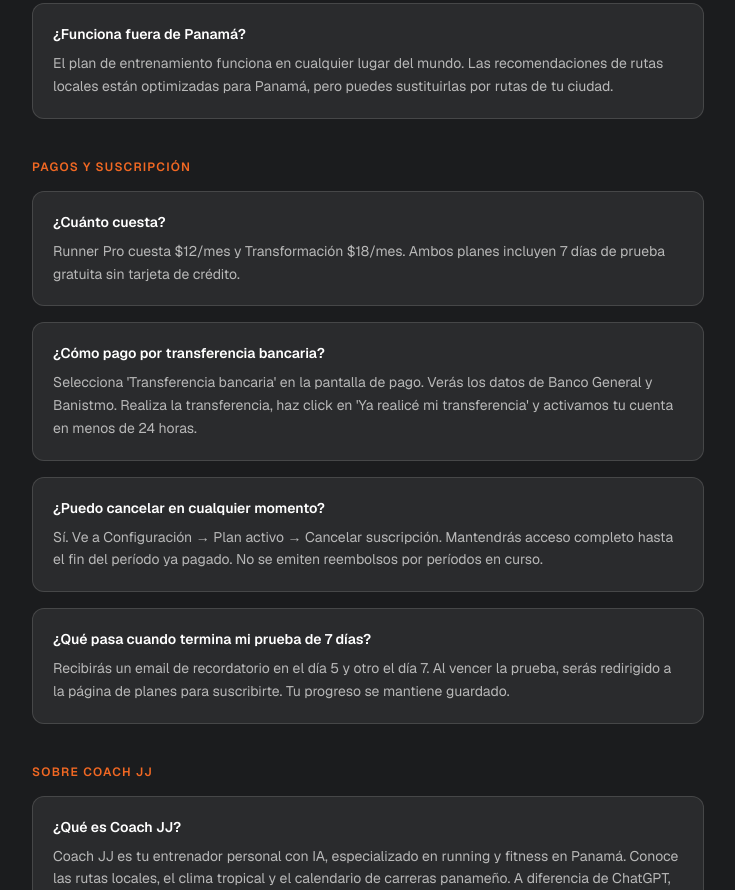
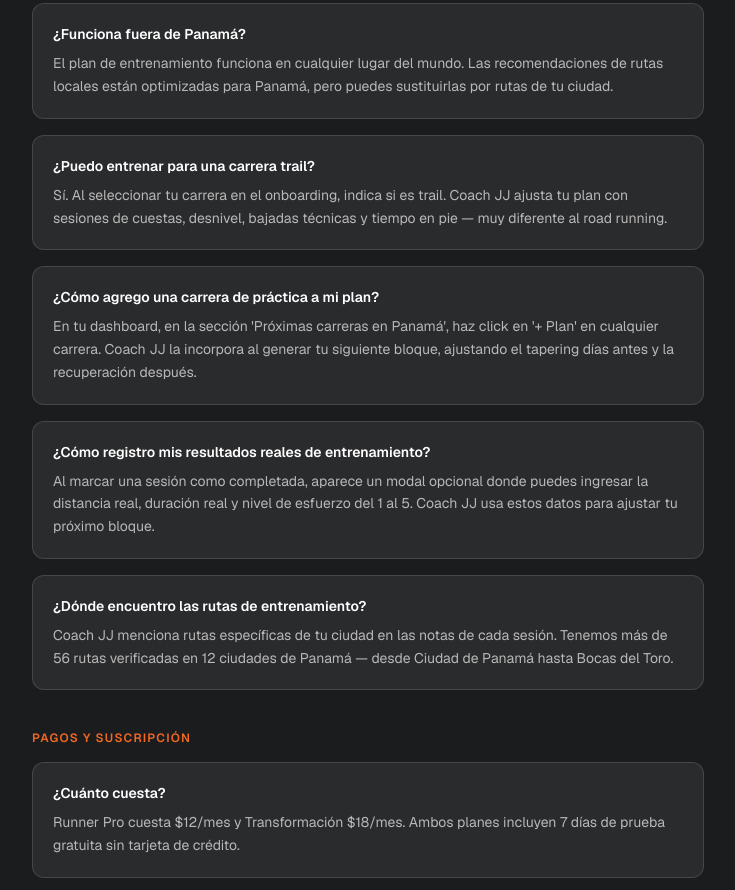
Before and after one commit to jjrivera11/runclub-pty, a Next.js app: page /help in a window 1280 px wide. Shown: the part 1660-2550 px from the top of the page, without its empty margins (272-1007 px from the left). Built offline with nearby package versions, Linux system fonts and the light colour scheme.

Commit message:
feat: nuevos benefits en landing + FAQ actualizado

```diff
--- a/src/app/help/page.tsx
+++ b/src/app/help/page.tsx
@@ -49,6 +49,22 @@ const FAQ = [
       {
         q: "¿Funciona fuera de Panamá?",
         a: "El plan de entrenamiento funciona en cualquier lugar del mundo. Las recomendaciones de rutas locales están optimizadas para Panamá, pero puedes sustituirlas por rutas de tu ciudad.",
+      },
+      {
+        q: "¿Puedo entrenar para una carrera trail?",
+        a: "Sí. Al seleccionar tu carrera en el onboarding, indica si es trail. Coach JJ ajusta tu plan con sesiones de cuestas, desnivel, bajadas técnicas y tiempo en pie — muy diferente al road running.",
+      },
+      {
+        q: "¿Cómo agrego una carrera de práctica a mi plan?",
+        a: "En tu dashboard, en la sección 'Próximas carreras en Panamá', haz click en '+ Plan' en cualquier carrera. Coach JJ la incorpora al generar tu siguiente bloque, ajustando el tapering días antes y la recuperación después.",
+      },
+      {
+        q: "¿Cómo registro mis resultados reales de entrenamiento?",
+        a: "Al marcar una sesión como completada, aparece un modal opcional donde puedes ingresar la distancia real, duración real y nivel de esfuerzo del 1 al 5. Coach JJ usa estos datos para ajustar tu próximo bloque.",
+      },
+      {
+        q: "¿Dónde encuentro las rutas de entrenamiento?",
+        a: "Coach JJ menciona rutas específicas de tu ciudad en las notas de cada sesión. Tenemos más de 56 rutas verificadas en 12 ciudades de Panamá — desde Ciudad de Panamá hasta Bocas del Toro.",
       },
     ],
   },
--- a/src/app/landing/page.tsx
+++ b/src/app/landing/page.tsx
@@ -72,8 +72,10 @@ function FadeInSection({ children, delay = 0 }: { children: React.ReactNode; del
 
 const BENEFITS = [
   { icon: "🤖", title: "Plan generado por IA", desc: "Coach JJ analiza tu nivel, objetivo y disponibilidad para crear un plan único para ti." },
-  { icon: "🗺️", title: "Rutas locales de Panamá", desc: "Sesiones diseñadas para la Cinta Costera, Parque Omar, Causeway y tu zona." },
+  { icon: "🗺️", title: "+56 rutas en todo Panamá", desc: "Desde la Cinta Costera hasta el Cerro Tute en Santa Fe. Coach JJ conoce tu ciudad." },
+  { icon: "🏔️", title: "Road y Trail", desc: "Entrena para carreras de asfalto o aventúrate al trail running. Coach JJ adapta tu plan al terreno." },
   { icon: "📈", title: "Adaptación continua", desc: "El plan evoluciona con tu rendimiento. Cada bloque mejora con tus datos reales." },
+  { icon: "🏁", title: "Carreras de práctica", desc: "Agrega carreras locales a tu plan. Coach JJ ajusta el tapering y la carga automáticamente." },
 ];
 
 const STEPS = [
@@ -234,7 +236,7 @@ export default function LandingPage() {
             No es una app genérica. Es un coach que conoce tus rutas.
           </p>
         </FadeInSection>
-        <div className="grid grid-cols-1 sm:grid-cols-3 gap-6">
+        <div className="grid grid-cols-1 sm:grid-cols-2 lg:grid-cols-3 gap-6">
           {BENEFITS.map((b, i) => (
             <FadeInSection key={i} delay={i * 0.15}>
               <motion.div
```
